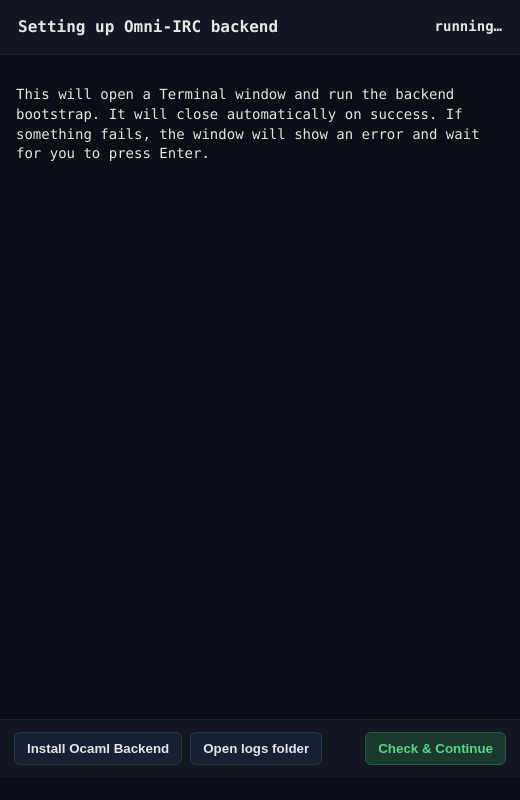
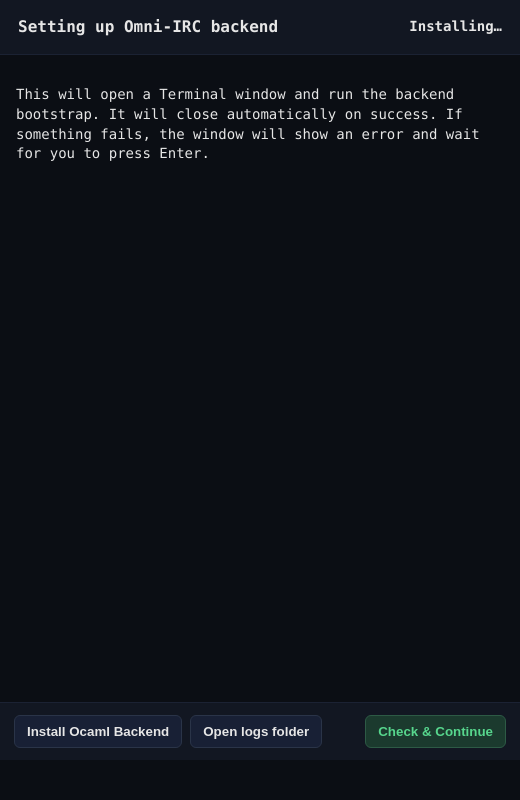
Before and after one commit to jesse-greathouse/omni-chat, an Electron app: page renderer/installer.html in a window 520 px wide. Both pictures are taken after a click on the button "Install Ocaml Backend". Drawn offline with Linux system fonts and the light colour scheme; no server answers.

Commit message:
installer style fixes

```diff
--- a/main.js
+++ b/main.js
@@ -727,7 +727,7 @@
 function createInstallerWindow() {
   installerWin = new BrowserWindow({
     width: 880,
-    height: 620,
+    height: 670,
     title: 'Omni Chat – First-time Setup',
     resizable: true,
     webPreferences: {
--- a/renderer/installer.html
+++ b/renderer/installer.html
@@ -33,7 +33,7 @@
     header .status { margin-left: auto; font-weight: 600; }
     header .status.ok { color: var(--ok); }
     header .status.err { color: var(--err); }
-    main { height: calc(100% - 78px); display: grid; grid-template-rows: 1fr auto; }
+    main { height: calc(100% - 100px); display: grid; grid-template-rows: 1fr auto; }
     pre#log {
       margin: 0; padding: 14px 18px;
       overflow: auto; white-space: pre-wrap; word-break: break-word;
@@ -56,7 +56,7 @@
 <body>
   <header>
     <h1>Setting up Omni-IRC backend</h1>
-    <div class="status" id="status">running…</div>
+    <div class="status" id="status"></div>
   </header>
 
   <main>
@@ -91,7 +91,7 @@
     var offErr  = window.bootstrap.onError(function(code){ statusEl.textContent = 'error'; statusEl.classList.add('err'); appendLog('\\n[bootstrap] exited with code '+code+'\\n'); });
 
     btnRun.addEventListener('click', function () {
-      statusEl.textContent = 'running…';
+      statusEl.textContent = 'Installing…';
       statusEl.classList.remove('ok','err');
       window.bootstrap.runInTerminal();
     });
```
